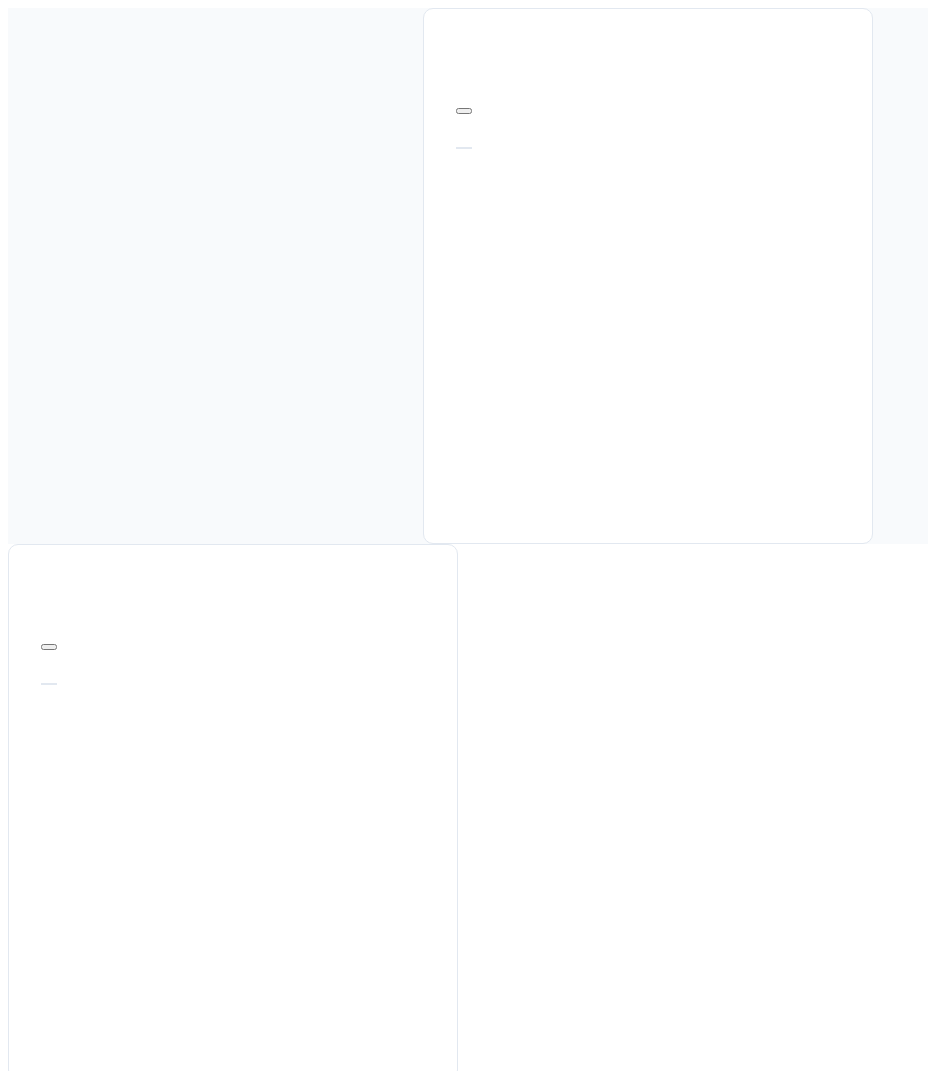
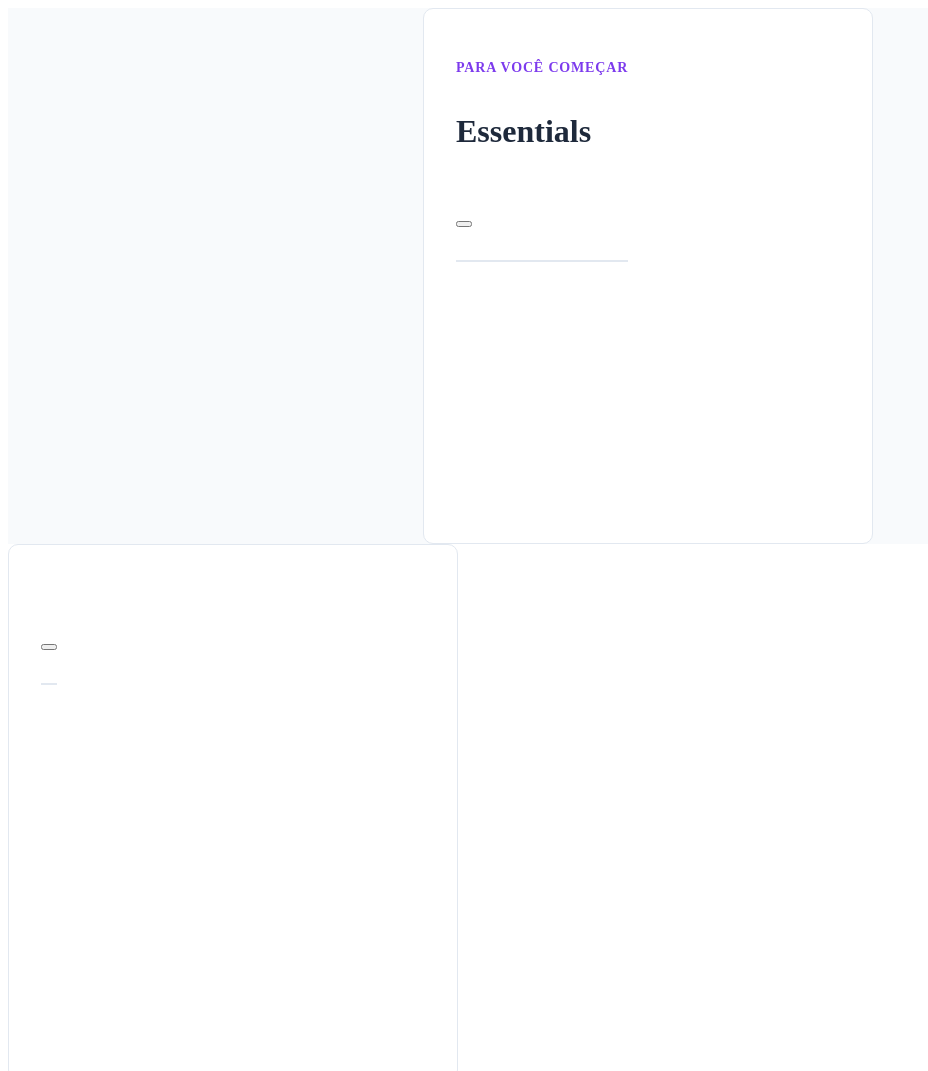
Before and after one commit to ekoida/HTML, a plain HTML site: page Flex-box-3/index.html in a window 1280 px wide. Shown: the top 1071 px of the page, without its empty margins (0-928 px from the left). Drawn offline with Linux system fonts and the light colour scheme.

Commit message:
added some content

```diff
--- a/Flex-box-3/index.html
+++ b/Flex-box-3/index.html
@@ -14,11 +14,11 @@
     <div class="offer_card">
       <div class="content">
         <div class="header">
-          <div class="line"></div>
-          <div class="line"></div>
+          <div class="line"><span class="caption primary_purple_200">Para você começar</span></div>
+          <div class="line"><h1 class="grey_palete_800">Essentials</h1><p class="price"></p></div>
         </div>
         <div class="line">
-          <button></button>
+          <button class="primary_purple_200"></button>
         </div>
         <div class="line divider"></div>
         <div class="peculiarities">
@@ -47,7 +47,7 @@
   <div class="offer_card">
     <div class="content">
       <div class="header">
-        <div class="line"></div>
+        <div class="line"><span class="caption primary_purple_200"></span></div>
         <div class="line"></div>
       </div>
       <div class="line">
@@ -86,7 +86,9 @@
   <div class="offer_card">
     <div class="content">
       <div class="header">
-        <div class="line"></div>
+        <div class="line">
+          <span class="caption primary_purple_200"></span></div>
+        </div>
         <div class="line"></div>
       </div>
       <div class="line">
--- a/Flex-box-3/main.css
+++ b/Flex-box-3/main.css
@@ -6,6 +6,15 @@
   align-items: flex-start;
   justify-content: center;
   gap: 32px;
+  font-family: 'Titillium Web';
+}
+
+.primary_purple_200 {
+  color: #7C3AED;
+}
+
+.grey_palete_800 {
+  color: #1E293B;
 }
 
 .offer_card {
@@ -62,3 +71,21 @@
   padding: 0px;
   gap: 11px;
 }
+
+h1 {
+  font-style: normal;
+  font-weight: 700;
+  font-size: 32px;
+  line-height: 49px;
+
+}
+
+.caption {
+
+  font-style: normal;
+  font-weight: 600;
+  font-size: 14px;
+  line-height: 21px;
+  letter-spacing: 0.06em;
+  text-transform: uppercase;
+}
```
